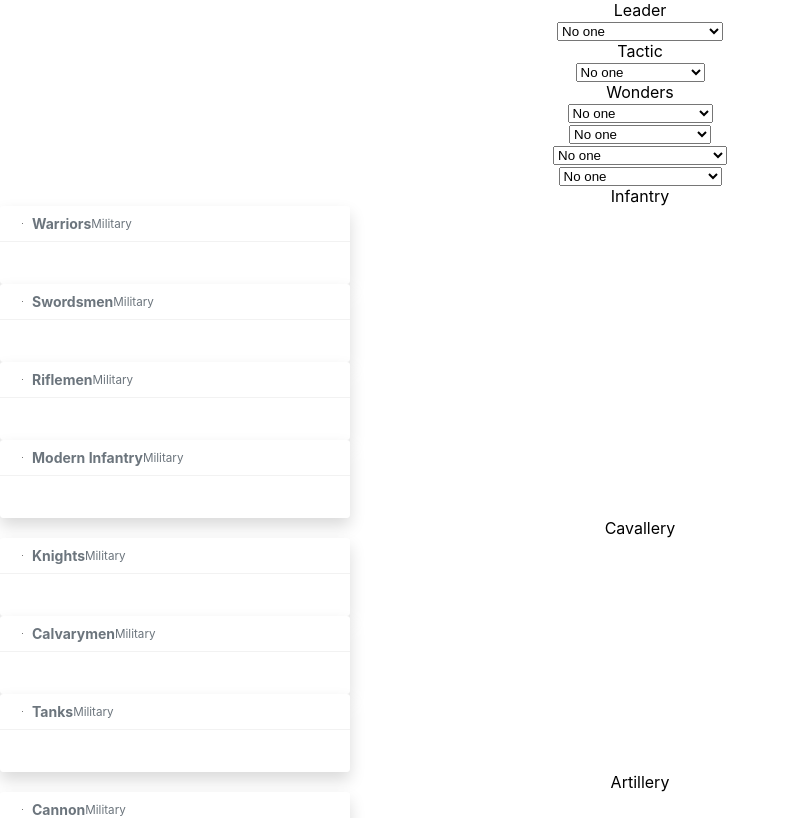
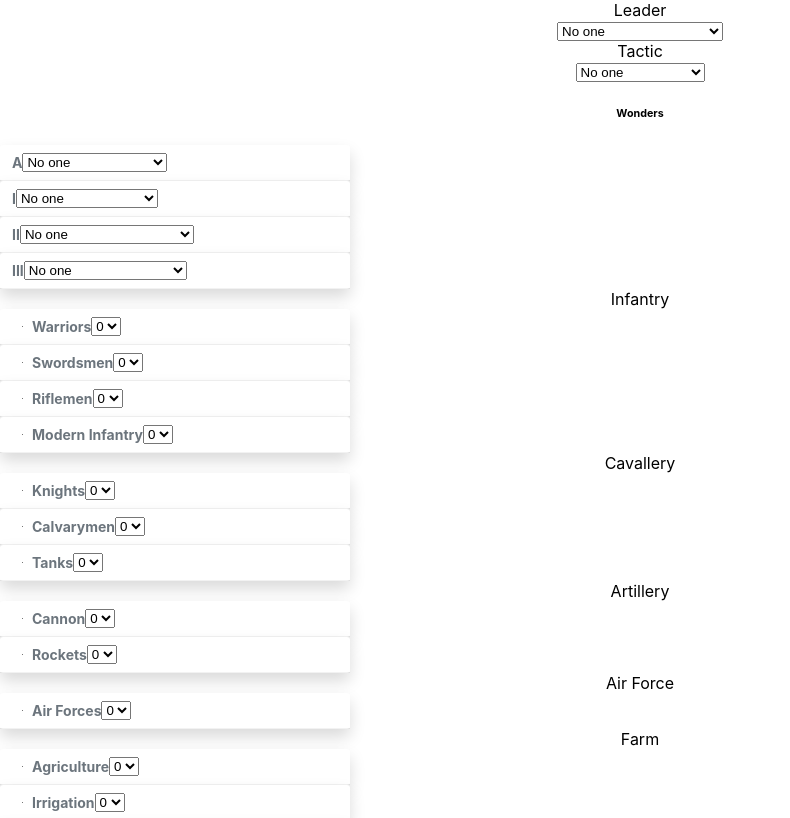
Before and after one commit to dragopi/TTA, a React (Create React App) app: page / in a window 1280 px wide. Shown: the top 818 px of the page, without its empty margins (0-790 px from the left). Built offline with nearby package versions, Linux system fonts and the light colour scheme; the HTML template or start-up script is replaced by a standard one.

Commit message:
Update CardItem with select and FilterWonder

```diff
--- a/src/TTAUI.tsx
+++ b/src/TTAUI.tsx
@@ -54,14 +54,29 @@ export class CardItem extends React.Component<CardItemProps, CardItemState> {
                     </div>
 
                     <strong className="me-auto">{this.state.card.name}</strong>
-                    <small>{this.state.card.type}</small>
+                    <small>
+
+                        <select name={this.state.card.code + "_tk"}
+                            onChange={
+                            (e: React.FormEvent<HTMLSelectElement>) =>
+                            context.setValues({ [this.state.card.code + "_tk"]: e.currentTarget.value })
+                            }
+                        >
+                            <option value="0">0</option>
+                            <option value="1">1</option>
+                            <option value="2">2</option>
+                            <option value="3">3</option>
+                            <option value="4">4</option>
+                            <option value="5">5</option>
+                            <option value="6">6</option>
+                            <option value="7">7</option>
+                            <option value="8">8</option>
+                            <option value="9">9</option>
+                        </select>
+
+                    </small>
                 </div>
-                <div className="crdtkn-body">
-                    <input className="form-control form-control-sm" type="text" name={this.state.card.code + "_tk"} onChange={
-                (e: React.FormEvent<HTMLInputElement>) =>
-                  context.setValues({ [this.state.card.code + "_tk"]: e.currentTarget.value })
-              } />
-                </div>
+
             </div>
             )}
             </FormContext.Consumer>
@@ -88,7 +103,7 @@ export class CardWithToken extends React.Component<CardItemProps, CardItemState>
                 <div className="crdtkn-header">
 
                     <div className="form-check form-switch">
-                        <input className="form-check-input" type="checkbox" name={this.state.card.code + "_ob"} onChange={
+                        <input className="form-check-input" type="checkbox" name={this.state.card.code} onChange={
                 (e: React.FormEvent<HTMLInputElement>) =>
                   context.setValues({ [this.state.card.code + "_ob"]: e.currentTarget.value })
               } />
@@ -110,7 +125,7 @@ export class CardWithToken extends React.Component<CardItemProps, CardItemState>
                                 context.setValues({ [this.state.card.code + "_tk"]: value });
                             }
                         }>-</span>
-                        <input type="number" className="count" name="qty" value={this.state.tokens} disabled onChange={
+                        <input type="number" className="count" name={this.state.card.code + "_tk"} value={this.state.tokens} onChange={
                 (e: React.FormEvent<HTMLInputElement>) =>
                   context.setValues({ [this.state.card.code + "_tk"]: e.currentTarget.value })
               } />
@@ -254,16 +269,16 @@ export class FilterWonder extends React.Component<FLeadersProps, FLeadersState>
             wonders3.push(<option value={wonders[i].code}>{wonders[i].name}</option>);
 
         return (
-            <div className="card">
-                <div className="card-header">
-                    Wonders
-                </div>
-                <div className="card-body">
+            <div>
+                    <h6>Wonders</h6>
                     <FormContext.Consumer>
                     {(context: IFormContext) => (
 
-                        <div className="row">
-                            <div className="col">
+
+                            <div>
+                                <div className="crdtkn">
+                                    <div className="crdtkn-header">
+                                        <strong className="me-auto">A</strong>
                                         <select name="wonder0"
                                             onChange={
                                             (e: React.FormEvent<HTMLSelectElement>) =>
@@ -274,7 +289,10 @@ export class FilterWonder extends React.Component<FLeadersProps, FLeadersState>
                                         {wonders0}
                                         </select>
                                     </div>
-                            <div className="col">
+                                </div>
+                                <div className="crdtkn">
+                                    <div className="crdtkn-header">
+                                        <strong className="me-auto">I</strong>
                                         <select name="wonder1"
                                             onChange={
                                             (e: React.FormEvent<HTMLSelectElement>) =>
@@ -285,7 +303,10 @@ export class FilterWonder extends React.Component<FLeadersProps, FLeadersState>
                                         {wonders1}
                                         </select>
                                     </div>
-                            <div className="col">
+                                </div>
+                                <div className="crdtkn">
+                                    <div className="crdtkn-header">
+                                        <strong className="me-auto">II</strong>
                                         <select name="wonder2"
                                             onChange={
                                             (e: React.FormEvent<HTMLSelectElement>) =>
@@ -296,7 +317,10 @@ export class FilterWonder extends React.Component<FLeadersProps, FLeadersState>
                                         {wonders2}
                                         </select>
                                     </div>
-                            <div className="col">
+                                </div>
+                                <div className="crdtkn">
+                                    <div className="crdtkn-header">
+                                        <strong className="me-auto">III</strong>
                                         <select name="wonder3"
                                             onChange={
                                             (e: React.FormEvent<HTMLSelectElement>) =>
@@ -308,9 +332,9 @@ export class FilterWonder extends React.Component<FLeadersProps, FLeadersState>
                                         </select>
                                     </div>
                                 </div>
+                            </div>
                     )}
                     </FormContext.Consumer>
-                </div>
             </div>
         );
     }
```
Lines whose indentation alone changed are shown as unchanged.
